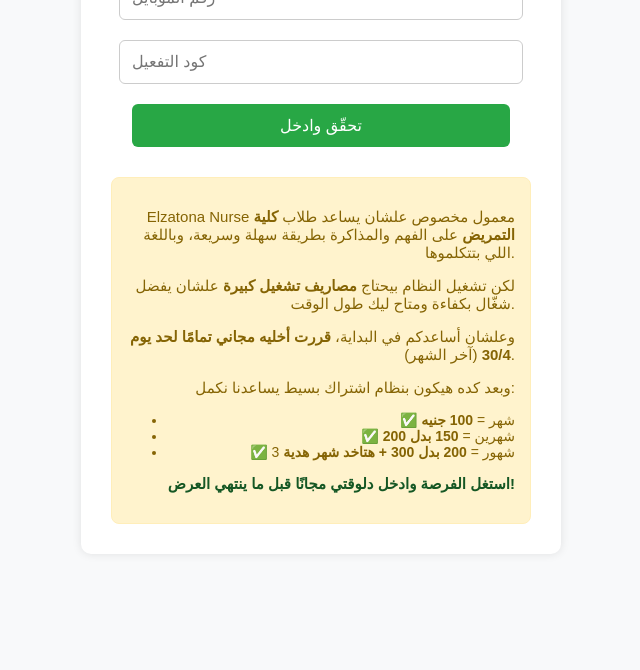
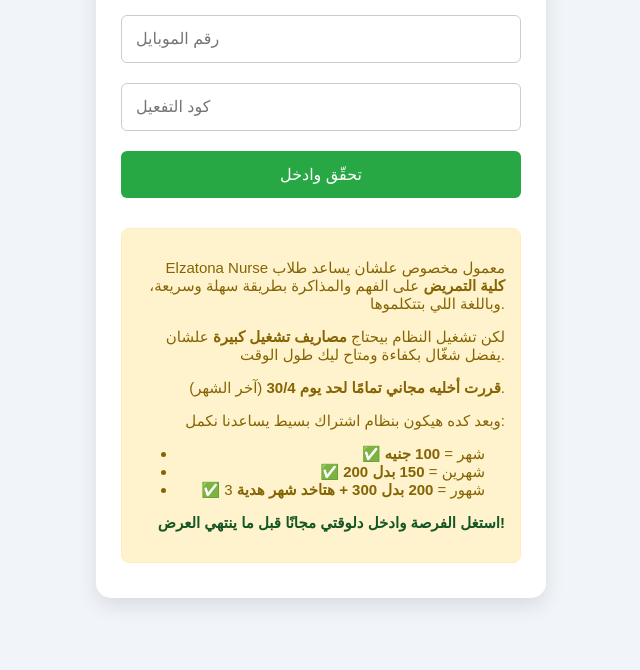
Before and after one commit to elzatona-nurse/Elzatona-Log-in, a plain HTML site: page index.html in a window 1280 px wide. Shown: the part 170-840 px from the top of the page, without its empty margins (319-959 px from the left). Before the commit the page ends 800 px from the top, so only its background shows below. Drawn offline with Linux system fonts and the light colour scheme.

Commit message:
index.html

```diff
--- a/index.html
+++ b/index.html
@@ -2,41 +2,59 @@
 <html lang="ar">
 <head>
   <meta charset="UTF-8">
-  <title>تسجيل دخول Elzatona Nurse</title>
+  <meta name="viewport" content="width=device-width, initial-scale=1.0">
+  <title>الدخول إلى Elzatona Nurse</title>
   <style>
     body {
       font-family: 'Cairo', sans-serif;
-      background: #f8f9fa;
-      text-align: center;
-      padding: 30px;
+      background: #f1f4f8;
+      margin: 0;
+      padding: 20px;
+      display: flex;
+      justify-content: center;
+      align-items: center;
+      min-height: 100vh;
     }
+
     .container {
-      background: #fff;
-      padding: 30px;
-      border-radius: 10px;
-      box-shadow: 0 0 10px rgba(0,0,0,0.1);
-      max-width: 420px;
-      margin: auto;
+      background: #ffffff;
+      padding: 35px 25px;
+      border-radius: 15px;
+      box-shadow: 0 8px 20px rgba(0,0,0,0.1);
+      width: 100%;
+      max-width: 450px;
+      box-sizing: border-box;
     }
+
     input, button {
-      width: 90%;
-      padding: 12px;
+      width: 100%;
+      padding: 14px;
       margin: 10px 0;
       border-radius: 6px;
       border: 1px solid #ccc;
       font-size: 16px;
+      box-sizing: border-box;
     }
+
     button {
       background-color: #28a745;
       color: white;
       cursor: pointer;
       border: none;
+      transition: 0.3s;
     }
+
+    button:hover {
+      background-color: #218838;
+    }
+
     .message {
       margin-top: 15px;
       font-weight: bold;
       font-size: 15px;
+      text-align: center;
     }
+
     .info-box {
       background: #fff3cd;
       color: #856404;
@@ -46,6 +64,24 @@
       border-radius: 8px;
       font-size: 15px;
       text-align: right;
+    }
+
+    ul {
+      padding-right: 20px;
+    }
+
+    @media (max-width: 480px) {
+      .container {
+        padding: 25px 20px;
+      }
+
+      input, button {
+        font-size: 15px;
+      }
+
+      .info-box {
+        font-size: 14px;
+      }
     }
   </style>
 </head>
@@ -60,9 +96,9 @@
     <div class="info-box">
       <p>Elzatona Nurse معمول مخصوص علشان يساعد طلاب <strong>كلية التمريض</strong> على الفهم والمذاكرة بطريقة سهلة وسريعة، وباللغة اللي بتتكلموها.</p>
       <p>لكن تشغيل النظام بيحتاج <strong>مصاريف تشغيل كبيرة</strong> علشان يفضل شغّال بكفاءة ومتاح ليك طول الوقت.</p>
-      <p>وعلشان أساعدكم في البداية، <strong>قررت أخليه مجاني تمامًا لحد يوم 30/4</strong> (آخر الشهر).</p>
+      <p><strong>قررت أخليه مجاني تمامًا لحد يوم 30/4</strong> (آخر الشهر).</p>
       <p>وبعد كده هيكون بنظام اشتراك بسيط يساعدنا نكمل:</p>
-      <ul style="text-align:right; font-size: 14px;">
+      <ul>
         <li>✅ شهر = <strong>100 جنيه</strong></li>
         <li>✅ شهرين = <strong>150 بدل 200</strong></li>
         <li>✅ 3 شهور = <strong>200 بدل 300 + هتاخد شهر هدية</strong></li>
@@ -86,10 +122,8 @@
       message.textContent = 'جاري التحقق...';
       message.style.color = '#555';
 
-      const url = https://script.google.com/macros/s/AKfycbzguaT2q6Sj0dekHoKG5H-RHPW_IWyE-7M61vixtIIUHRs1bFfOfMDRphu4xwDsIA3v/exec?phone=${phone}&code=${code};
-
       try {
-        const response = await fetch(url);
+        const response = await fetch(https://script.google.com/macros/s/AKfycbzguaT2q6Sj0dekHoKG5H-RHPW_IWyE-7M61vixtIIUHRs1bFfOfMDRphu4xwDsIA3v/exec?phone=${phone}&code=${code});
         const data = await response.json();
 
         if (data.status === "success") {
```
